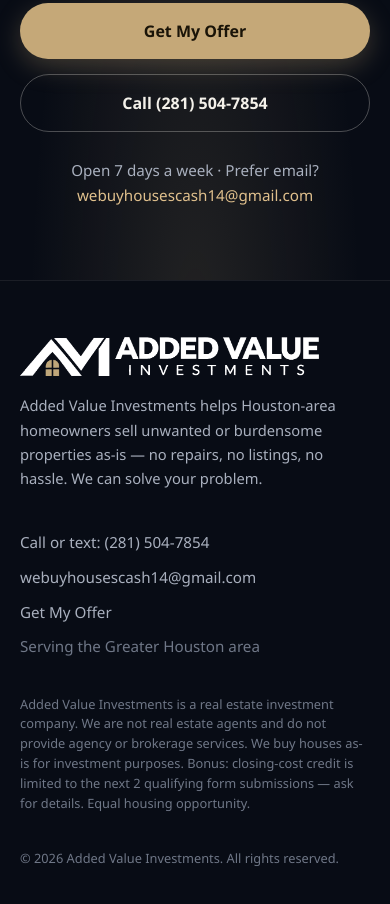
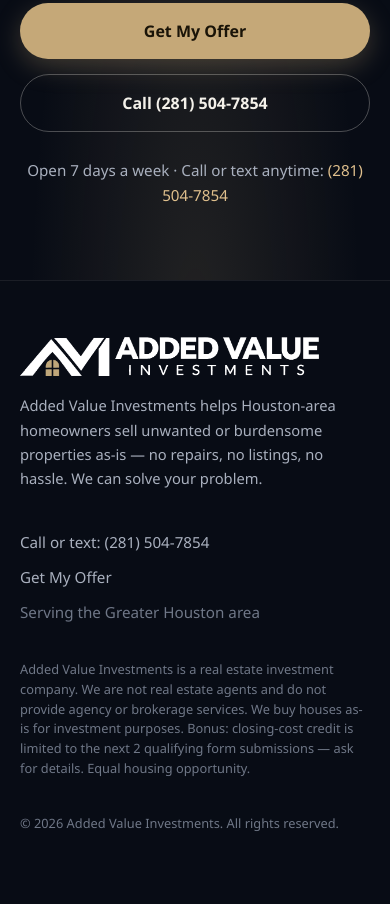
Before and after one commit to yfwymctsjb-prog/addedvaluehomebuyers, a plain HTML site: page index.html in a window 390 px wide. Shown: the part 10461-11365 px from the top of the page. Drawn offline with Linux system fonts and the light colour scheme; a web font is replaced by a local one.

Commit message:
Remove email address from visible page content
Email no longer displayed in final CTA or footer; phone + form remain
the contact paths.

Co-authored-by: Perplexity <noreply@perplexity.ai>

```diff
--- a/index.html
+++ b/index.html
@@ -723,7 +723,7 @@
           <a class="btn btn-gold" href="#offer-form">Get My Offer</a>
           <a class="btn btn-outline" href="tel:2815047854">Call (281) 504-7854</a>
         </div>
-        <p class="phone-line reveal d4">Open 7 days a week &middot; Prefer email? <a href="mailto:webuyhousescash14@gmail.com" style="color:var(--gold-bright);">webuyhousescash14@gmail.com</a></p>
+        <p class="phone-line reveal d4">Open 7 days a week &middot; Call or text anytime: <a href="tel:2815047854" style="color:var(--gold-bright);">(281) 504-7854</a></p>
       </div>
     </section>
   </main>
@@ -738,7 +738,6 @@
       <div>
         <nav class="links" aria-label="Footer">
           <a href="tel:2815047854">Call or text: (281) 504-7854</a>
-          <a href="mailto:webuyhousescash14@gmail.com">webuyhousescash14@gmail.com</a>
           <a href="#offer-form">Get My Offer</a>
           <span style="color:var(--ink-faint);">Serving the Greater Houston area</span>
         </nav>
```
